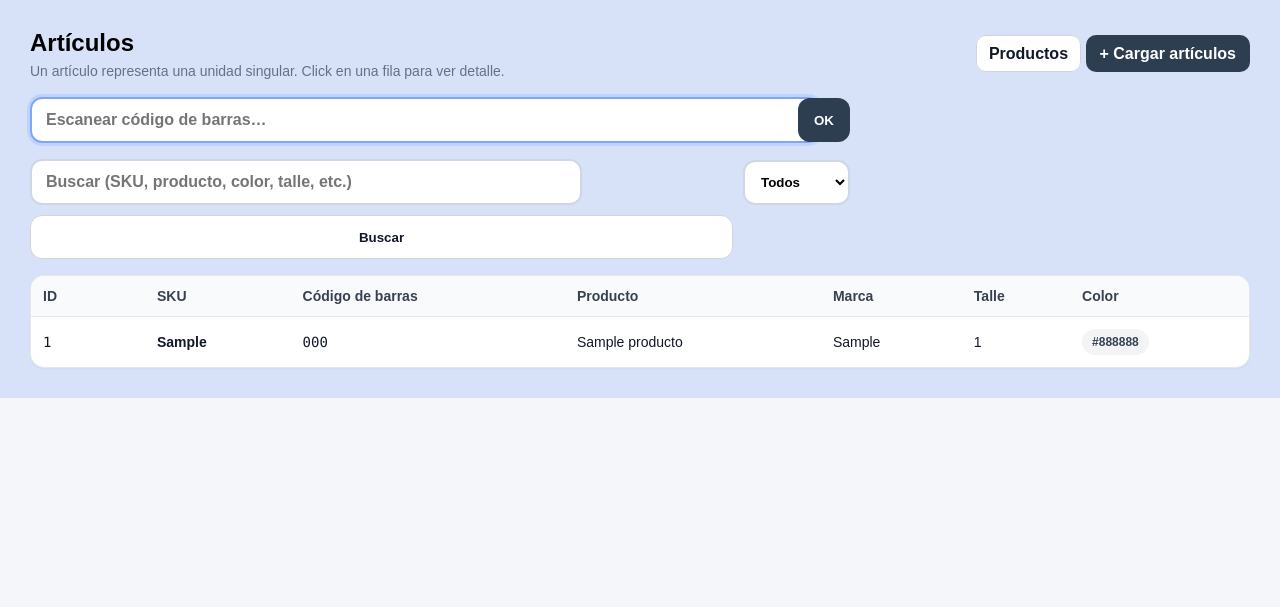
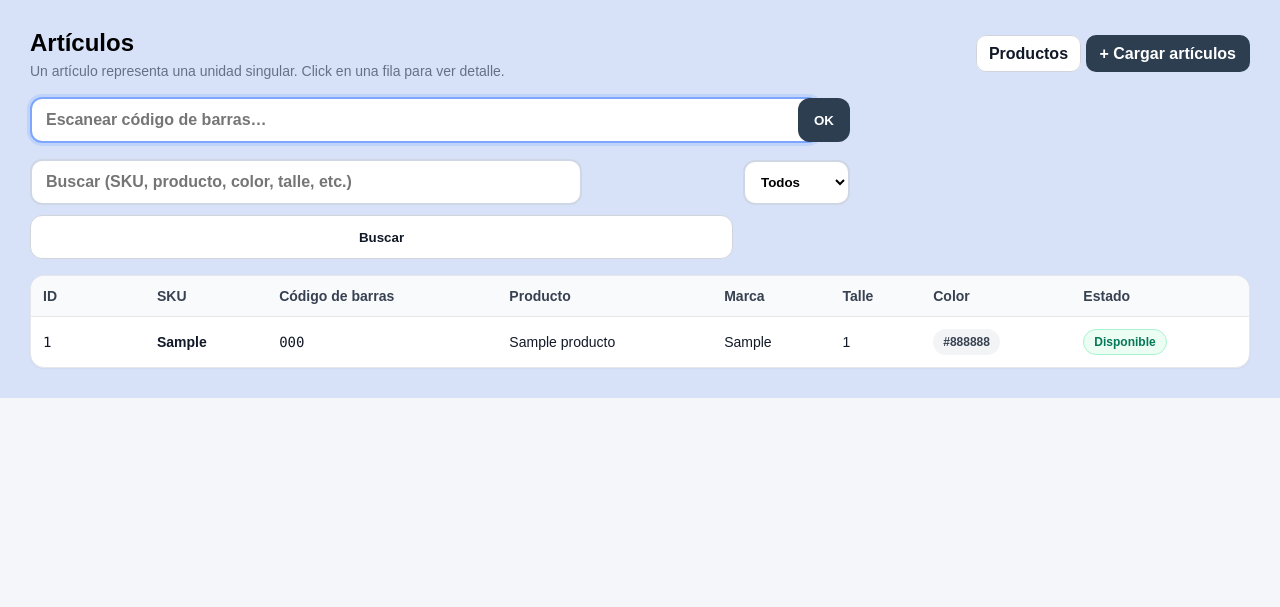
Before and after one commit to joacodores/free_donna_IMS, a Django app: page /articulos/ in a window 1280 px wide. Shown: the part 73-680 px from the top of the page. Run offline with Django 5.2, Linux system fonts and the light colour scheme; a user stored in the database is signed in; tables that the repository leaves empty hold one stand-in row (values such as "Sample post").

Commit message:
articulos con estado y fecha de creacion

```diff
--- a/free_donna_IMS/inventory/static/css/articulos.css
+++ b/free_donna_IMS/inventory/static/css/articulos.css
@@ -57,3 +57,32 @@
   align-items:center;
   justify-content:center;
 }
+
+/* Estado */
+.pill{
+  display:inline-block;
+  padding:6px 10px;
+  border-radius:999px;
+  font-size:12px;
+  font-weight:900;
+  line-height:1;
+  border:1px solid transparent;
+}
+
+.pill-disp{          /* Disponible */
+  background:#ecfdf3;
+  color:#047857;
+  border-color:#a7f3d0;
+}
+
+.pill-vend{          /* Vendido */
+  background:#eff6ff;
+  color:#1d4ed8;
+  border-color:#bfdbfe;
+}
+
+.pill-baja{          /* Baja */
+  background:#fef2f2;
+  color:#b91c1c;
+  border-color:#fecaca;
+}
--- a/free_donna_IMS/inventory/templates/inventory/articulo/articulo_list.html
+++ b/free_donna_IMS/inventory/templates/inventory/articulo/articulo_list.html
@@ -1,20 +1,29 @@
-{% extends "inventory/base.html" %}
-{% load static %}
+{% extends "inventory/base.html" %} {% load static %}
 
-{% block title %}Artículos{% endblock %}
+{% block title %} Artículos {% endblock %}
 
 {% block content %}
-<link rel="stylesheet" href="{% static 'inventory/static/css/articulos.css' %}">
+<link
+  rel="stylesheet"
+  href="{% static 'inventory/static/css/articulos.css' %}"
+/>
 
 <div class="page-header">
   <div>
     <h2>Artículos</h2>
-    <p class="subtle">Un artículo representa una unidad singular. Click en una fila para ver detalle.</p>
+    <p class="subtle">
+      Un artículo representa una unidad singular. Click en una fila para ver
+      detalle.
+    </p>
   </div>
 
   <div class="header-actions">
-    <a class="btn-secondary" href="{% url 'inventory:producto_list' %}">Productos</a>
-    <a class="btn-primary" href="{% url 'inventory:articulo_create' %}">+ Cargar artículos</a>
+    <a class="btn-secondary" href="{% url 'inventory:producto_list' %}"
+      >Productos</a
+    >
+    <a class="btn-primary" href="{% url 'inventory:articulo_create' %}"
+      >+ Cargar artículos</a
+    >
   </div>
 </div>
 
@@ -33,7 +42,9 @@
   <button class="btn-primary" type="submit">OK</button>
 
   {% if scan %}
-    <a class="btn-secondary" href="{% url 'inventory:articulo_list' %}">Limpiar</a>
+  <a class="btn-secondary" href="{% url 'inventory:articulo_list' %}"
+    >Limpiar</a
+  >
   {% endif %}
 </form>
 
@@ -64,7 +75,9 @@
   <button class="btn-secondary" type="submit">Buscar</button>
 
   {% if q or field != "all" %}
+
   <a class="btn-secondary" href="{% url 'inventory:articulo_list' %}">Limpiar</a>
+
   {% endif %}
 </form>
 
@@ -80,6 +93,7 @@
         <th>Marca</th>
         <th class="col-talle">Talle</th>
         <th>Color</th>
+        <th>Estado</th>
       </tr>
     </thead>
 
@@ -90,12 +104,18 @@
         role="button"
         tabindex="0"
         onclick="openArticuloModal(this)"
-            onkeydown="if(event.key==='Enter'||event.key===' '){ event.preventDefault(); openArticuloModal(this); }"
+        onkeydown="
+          if (event.key === 'Enter' || event.key === ' ') {
+            event.preventDefault();
+            openArticuloModal(this);
+          }
+        "
         data-id="{{ a.articulo_id }}"
         data-sku="{{ a.sku|escapejs }}"
         data-barcode="{{ a.barcode|escapejs }}"
         data-talle="{{ a.talle }}"
         data-color="{{ a.color|escapejs }}"
+        data-estado="{{ a.estado|escapejs }}"
         data-producto="{{ a.product_id.nombre|default_if_none:''|escapejs }}"
         data-marca="{{ a.product_id.marca|default_if_none:''|escapejs }}"
         data-product-id="{{ a.product_id.product_id }}"
@@ -107,6 +127,11 @@
         <td>{{ a.product_id.marca|default:"—" }}</td>
         <td class="num">{{ a.talle }}</td>
         <td><span class="tag">{{ a.color }}</span></td>
+        <td>
+          <span class="pill pill-{{ a.estado|lower }}">
+            {{ a.get_estado_display }}
+          </span>
+        </td>
       </tr>
       {% endfor %}
     </tbody>
@@ -121,34 +146,33 @@
 
   <div class="pagination-right">
     {% if page_obj.has_previous %}
-          <a class="btn-secondary"
-             href="?page={{ page_obj.previous_page_number }}{% if q %}&q={{ q|urlencode }}&field={{ field|urlencode }}{% endif %}">
+    <a
+      class="btn-secondary"
+      href="?page={{ page_obj.previous_page_number }}{% if q %}&q={{ q|urlencode }}&field={{ field|urlencode }}{% endif %}"
+    >
       ← Anterior
     </a>
-        {% endif %}
-
-        {% if page_obj.has_next %}
-          <a class="btn-secondary"
-             href="?page={{ page_obj.next_page_number }}{% if q %}&q={{ q|urlencode }}&field={{ field|urlencode }}{% endif %}">
+    {% endif %} {% if page_obj.has_next %}
+    <a
+      class="btn-secondary"
+      href="?page={{ page_obj.next_page_number }}{% if q %}&q={{ q|urlencode }}&field={{ field|urlencode }}{% endif %}"
+    >
       Siguiente →
     </a>
     {% endif %}
   </div>
 </div>
-  {% endif %}
-
-{% else %}
+{% endif %} {% else %}
 <div class="empty">
-    <p style="margin:0; font-weight:900;">No hay artículos cargados.</p>
-    <p class="subtle" style="margin-bottom:0;">
-      Usá el botón “Cargar artículos” para ingresar unidades (podés hacerlo por cantidad).
+  <p style="margin: 0; font-weight: 900">No hay artículos cargados.</p>
+  <p class="subtle" style="margin-bottom: 0">
+    Usá el botón “Cargar artículos” para ingresar unidades (podés hacerlo por
+    cantidad).
   </p>
 </div>
-{% endif %}
-
-{% if auto_open_first %}
+{% endif %} {% if auto_open_first %}
 <script>
-    document.addEventListener("DOMContentLoaded", function(){
+  document.addEventListener("DOMContentLoaded", function () {
     var first = document.querySelector("tr.row-click");
     if (first) openArticuloModal(first);
   });
@@ -156,25 +180,49 @@
 {% endif %}
 
 <!-- Modal -->
-<div id="articuloModalOverlay" class="modal-overlay" onclick="closeArticuloModal(event)">
-  <div class="modal" role="dialog" aria-modal="true" aria-labelledby="articuloModalTitle">
+<div
+  id="articuloModalOverlay"
+  class="modal-overlay"
+  onclick="closeArticuloModal(event)"
+>
+  <div
+    class="modal"
+    role="dialog"
+    aria-modal="true"
+    aria-labelledby="articuloModalTitle"
+  >
     <div class="modal-header">
       <div>
         <h3 id="articuloModalTitle">Detalle de artículo</h3>
-        <p class="subtle" id="articuloModalSubtitle" style="margin:6px 0 0 0;"></p>
+        <p
+          class="subtle"
+          id="articuloModalSubtitle"
+          style="margin: 6px 0 0 0"
+        ></p>
       </div>
-      <button class="modal-close" type="button" onclick="closeArticuloModal()">×</button>
+      <button class="modal-close" type="button" onclick="closeArticuloModal()">
+        ×
+      </button>
     </div>
 
     <div class="modal-body">
       <dl class="kv">
-        <dt>ID</dt><dd id="m_id">—</dd>
-        <dt>SKU</dt><dd id="m_sku">—</dd>
-        <dt>Barcode</dt><dd id="m_barcode">—</dd>
-        <dt>Producto</dt><dd id="m_producto">—</dd>
-        <dt>Marca</dt><dd id="m_marca">—</dd>
-        <dt>Talle</dt><dd id="m_talle">—</dd>
-        <dt>Color</dt><dd id="m_color">—</dd>
+        <dt>ID</dt>
+        <dd id="m_id">—</dd>
+        <dt>SKU</dt>
+        <dd id="m_sku">—</dd>
+        <dt>Barcode</dt>
+        <dd id="m_barcode">—</dd>
+        <dt>Estado</dt>
+        <dd id="m_estado">—</dd>
+        <dt>Producto</dt>
+        <dd id="m_producto">—</dd>
+        <dt>Marca</dt>
+        <dd id="m_marca">—</dd>
+        <dt>Talle</dt>
+        <dd id="m_talle">—</dd>
+        <dt>Color</dt>
+        <dd id="m_color">—</dd>
       </dl>
     </div>
 
@@ -182,75 +230,128 @@
       <a id="m_ver_producto" class="btn-secondary" href="#">Ver producto</a>
       <a id="m_editar" class="btn-secondary" href="#">Editar</a>
 
-      <form id="m_borrar_form" method="post" action="#" style="margin:0;">
+      <form id="m_borrar_form" method="post" action="#" style="margin: 0">
         {% csrf_token %}
-        <button id="m_borrar_btn" class="btn-danger" type="submit">Borrar</button>
+        <button id="m_borrar_btn" class="btn-danger" type="submit">
+          Borrar
+        </button>
       </form>
 
-      <button class="btn-primary" type="button" onclick="closeArticuloModal()">Cerrar</button>
+      <button class="btn-primary" type="button" onclick="closeArticuloModal()">
+        Cerrar
+      </button>
     </div>
   </div>
 </div>
 
 <script>
-  const ARTICULO_EDIT_URL = "{% url 'inventory:articulo_edit' 0 %}".replace("/0/", "/{id}/");
-  const ARTICULO_DELETE_URL = "{% url 'inventory:articulo_delete' 0 %}".replace("/0/", "/{id}/");
+  const ARTICULO_EDIT_URL = "{% url 'inventory:articulo_edit' 0 %}".replace(
+    "/0/",
+    "/{id}/",
+  );
+  const ARTICULO_DELETE_URL = "{% url 'inventory:articulo_delete' 0 %}".replace(
+    "/0/",
+    "/{id}/",
+  );
 
-  function openArticuloModal(rowEl){
+  function openArticuloModal(rowEl) {
     var overlay = document.getElementById("articuloModalOverlay");
 
     var id = rowEl.dataset.id || "";
     var sku = rowEl.dataset.sku || "";
     var barcode = rowEl.dataset.barcode || "";
+    var estado = rowEl.dataset.estado || "";
     var talle = rowEl.dataset.talle || "";
     var color = rowEl.dataset.color || "";
     var producto = rowEl.dataset.producto || "";
     var marca = rowEl.dataset.marca || "";
     var productId = rowEl.dataset.productId || "";
 
-    document.getElementById("articuloModalTitle").textContent = sku ? ("Artículo " + sku) : "Detalle de artículo";
-    document.getElementById("articuloModalSubtitle").textContent =
-      producto ? ("Producto: " + producto + (marca ? " — " + marca : "")) : (marca ? ("Marca: " + marca) : "");
+    document.getElementById("articuloModalTitle").textContent = sku
+      ? "Artículo " + sku
+      : "Detalle de artículo";
+    document.getElementById("articuloModalSubtitle").textContent = producto
+      ? "Producto: " + producto + (marca ? " — " + marca : "")
+      : marca
+        ? "Marca: " + marca
+        : "";
 
     document.getElementById("m_id").textContent = id || "—";
     document.getElementById("m_sku").textContent = sku || "—";
     document.getElementById("m_barcode").textContent = barcode || "—";
+    document.getElementById("m_estado").textContent = estado || "—";
     document.getElementById("m_producto").textContent = producto || "—";
     document.getElementById("m_marca").textContent = marca || "—";
     document.getElementById("m_talle").textContent = talle || "—";
     document.getElementById("m_color").textContent = color || "—";
 
-    document.getElementById("m_ver_producto").href = productId ? ("/productos/" + productId + "/") : "#";
+    document.getElementById("m_ver_producto").href = productId
+      ? "/productos/" + productId + "/"
+      : "#";
 
-    document.getElementById("m_editar").href = ARTICULO_EDIT_URL.replace("{id}", id);
-    document.getElementById("m_borrar_form").action = ARTICULO_DELETE_URL.replace("{id}", id);
+    document.getElementById("m_editar").href = ARTICULO_EDIT_URL.replace(
+      "{id}",
+      id,
+    );
+    document.getElementById("m_borrar_form").action =
+      ARTICULO_DELETE_URL.replace("{id}", id);
 
     overlay.style.display = "flex";
 
-    setTimeout(function(){
-      var closeBtn = document.querySelector("#articuloModalOverlay .modal-close");
+    setTimeout(function () {
+      var closeBtn = document.querySelector(
+        "#articuloModalOverlay .modal-close",
+      );
       if (closeBtn) closeBtn.focus();
     }, 0);
+    var editable = estado === "DISP";
+
+    var editBtn = document.getElementById("m_editar");
+    var delBtn = document.getElementById("m_borrar_btn");
+
+    if (editBtn) {
+      editBtn.style.pointerEvents = editable ? "auto" : "none";
+      editBtn.style.opacity = editable ? "1" : "0.45";
+      editBtn.title = editable
+        ? ""
+        : "No se puede editar un artículo no disponible.";
     }
 
-  function closeArticuloModal(evt){
+    if (delBtn) {
+      delBtn.disabled = !editable;
+      delBtn.style.opacity = editable ? "1" : "0.55";
+      delBtn.title = editable
+        ? ""
+        : "No se puede borrar un artículo no disponible.";
+    }
+  }
+
+  function closeArticuloModal(evt) {
     if (evt && evt.target && evt.target.id !== "articuloModalOverlay") return;
     document.getElementById("articuloModalOverlay").style.display = "none";
     var scan = document.getElementById("scanInput");
     if (scan) scan.focus();
   }
 
-  document.getElementById("m_borrar_form").addEventListener("submit", function(e){
+  document
+    .getElementById("m_borrar_form")
+    .addEventListener("submit", function (e) {
       var sku = document.getElementById("m_sku").textContent || "este artículo";
-    if (!confirm("¿Seguro que querés borrar " + sku + "? Esta acción no se puede deshacer.")) {
+      if (
+        !confirm(
+          "¿Seguro que querés borrar " +
+            sku +
+            "? Esta acción no se puede deshacer.",
+        )
+      ) {
         e.preventDefault();
       }
     });
 
-  document.addEventListener("keydown", function(e){
-    if (e.key === "Escape"){
+  document.addEventListener("keydown", function (e) {
+    if (e.key === "Escape") {
       var overlay = document.getElementById("articuloModalOverlay");
-      if (overlay && overlay.style.display === "flex"){
+      if (overlay && overlay.style.display === "flex") {
         overlay.style.display = "none";
       }
     }
--- a/free_donna_IMS/inventory/views.py
+++ b/free_donna_IMS/inventory/views.py
@@ -152,26 +152,30 @@ class ArticuloListView(LoginRequiredMixin, ListView):
                 n = int(q)
                 filt |= Q(talle=n) | Q(articulo_id=n)
                 return qs.filter(filt)
-            if field == "sku":
-                return qs.filter(sku__icontains=q)
-            if field == "producto":
-                return qs.filter(product_id__nombre__icontains=q)
-            if field == "marca":
-                return qs.filter(product_id__marca__icontains=q)
-            if field == "color":
-                return qs.filter(color__icontains=q)
-            if field == "talle":
-                return qs.filter(talle=int(q)) if q.isdigit() else qs.none()
-            if field == "id":
-                return qs.filter(articulo_id=int(q)) if q.isdigit() else qs.none()
+        if field == "sku":
+            return qs.filter(sku__icontains=q)
+        if field == "producto":
+            return qs.filter(product_id__nombre__icontains=q)
+        if field == "marca":
+            return qs.filter(product_id__marca__icontains=q)
+        if field == "color":
+            return qs.filter(color__icontains=q)
+        if field == "talle":
+            return qs.filter(talle=int(q)) if q.isdigit() else qs.none()
+        if field == "id":
+            return qs.filter(articulo_id=int(q)) if q.isdigit() else qs.none()
 
-            return qs
+        return qs
 
     def get_context_data(self, **kwargs):
         ctx = super().get_context_data(**kwargs)
         ctx["scan"] = (self.request.GET.get("scan") or "").strip()
         ctx["q"] = (self.request.GET.get("q") or "").strip()
-        ctx["field"] = (self.request.GET.get("field") or "all").strip().lower()
+
+        field = (self.request.GET.get("field") or "all").strip().lower()
+        if field not in ["all", "sku", "producto", "marca", "color", "talle", "id", "barcode"]:
+            field = "all"
+        ctx["field"] = field
 
         ctx["auto_open_first"] = bool(ctx["scan"] and ctx["articulos"])
         return ctx
@@ -197,6 +201,7 @@ class ArticuloCreateView(LoginRequiredMixin, FormView):
                 product_id=producto,
                 sku=sku,
                 barcode=barcode,
+                estado=Articulo.Estado.DISPONIBLE,
                 talle=talle,
                 color=color,
             )
@@ -205,3 +210,9 @@ class ArticuloCreateView(LoginRequiredMixin, FormView):
         Articulo.objects.bulk_create(articulos)
         messages.success(self.request, f"Se cargaron {cantidad} artículo(s) para {producto}.")
         return super().form_valid(form)
+
+
+CART_KEY = "pos_cart"
+
+def _get_cart(session):
+    return session.get(CART_KEY, {})
```
Also changed, not shown: free_donna_IMS/inventory/models.py (+59 -59 lines), free_donna_IMS/inventory/migrations/0001_initial.py, free_donna_IMS/inventory/migrations/0002_articulo.py (deleted), free_donna_IMS/inventory/migrations/0003_articulo_barcode_and_more.py (deleted). Lines whose indentation alone changed are shown as unchanged.
